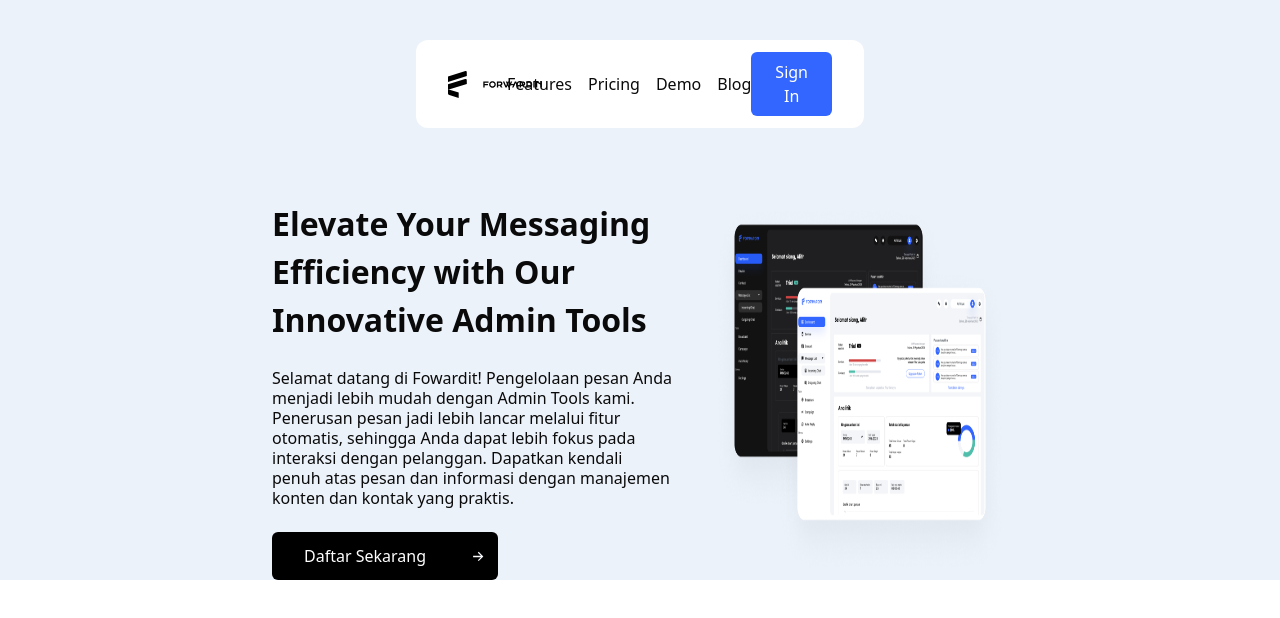
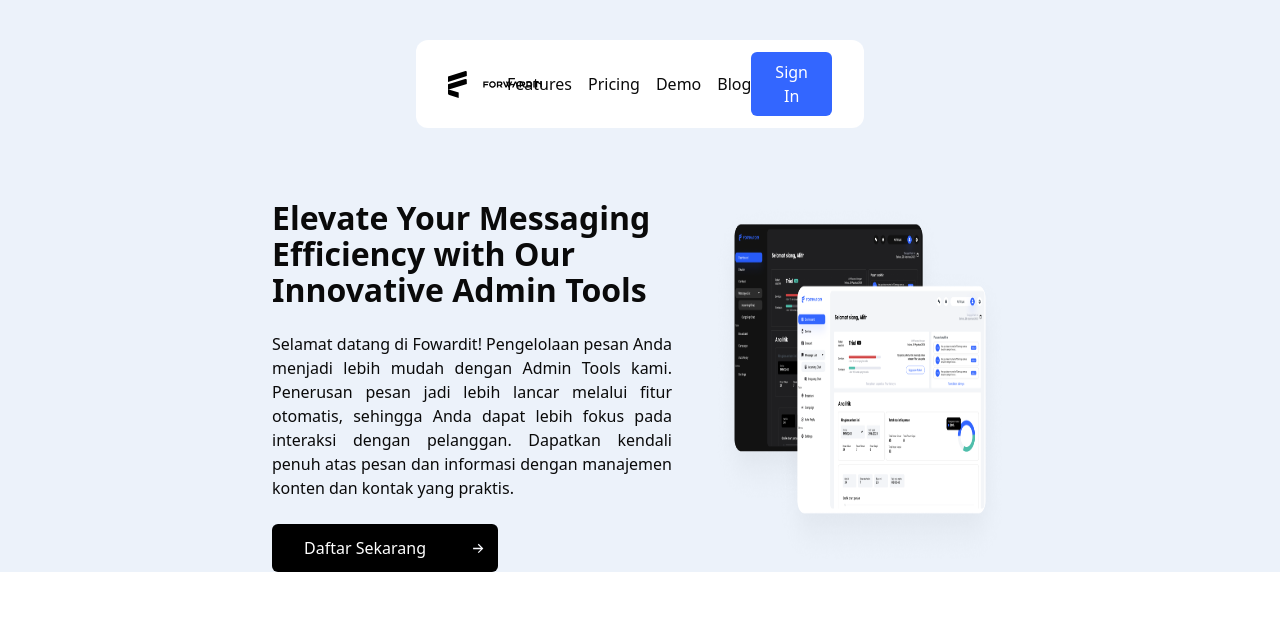
Before and after one commit to josptrra/forwardin, a React (Vite) app: page / in a window 1280 px wide. Shown: the top 618 px of the page. Built offline with nearby package versions, Linux system fonts and the light colour scheme.

Commit message:
style: first home section text

```diff
--- a/src/pages/(dashboard)/Home.jsx
+++ b/src/pages/(dashboard)/Home.jsx
@@ -11,10 +11,10 @@ export default function Home() {
         <img src={Preview} className="lg:hidden" />
         <div className="w-full px-12 xl:w-[65%] xl:mx-auto xl:flex xl:gap-10 xl:justify-around xl:mt-28">
           <div className="max-w-[25rem]">
-            <h1 className="font-bold text-[24px] xl:text-[32px] ">
+            <h1 className="font-bold text-[24px] leading-7 xl:text-[32px] xl:leading-9">
               Elevate Your Messaging Efficiency with Our Innovative Admin Tools
             </h1>
-            <p className="my-8 font-medium leading-5 xl:my-6">
+            <p className="my-8 font-medium leading-5 xl:my-6 text-sm xl:text-base text-justify">
               Selamat datang di Fowardit! Pengelolaan pesan Anda menjadi lebih
               mudah dengan Admin Tools kami. Penerusan pesan jadi lebih lancar
               melalui fitur otomatis, sehingga Anda dapat lebih fokus pada
```
